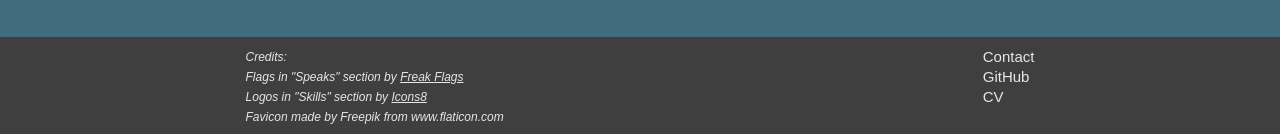
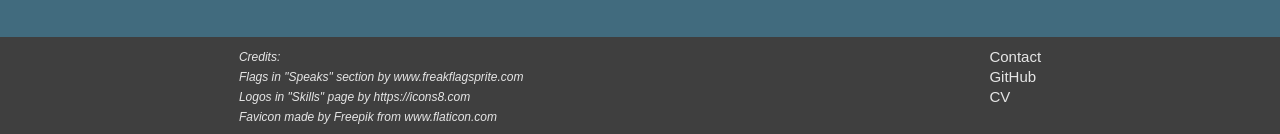
Before and after one commit to hugCarvalho/portfolio, a React (Create React App) app: page /projects in a window 1280 px wide. Shown: the part 1931-2065 px from the top of the page. Built offline with nearby package versions, Linux system fonts and the light colour scheme.

Commit message:
changed card border radius, minor corrections german

```diff
--- a/src/components/Footer/Footer.js
+++ b/src/components/Footer/Footer.js
@@ -16,27 +16,33 @@ function Footer() {
             {isLanguageEnglish
               ? `Flags in "Speaks" section by `
               : `Flags im Abschnitt "Speaks" bei `}
-            <a href="www.freakflagsprite.com" className="underline">
-              Freak Flags
+            <a
+              target="_blank"
+              rel="noopener noreferrer"
+              href="www.freakflagsprite.com"
+            >
+              www.freakflagsprite.com
             </a>
           </li>
           <li>
             {isLanguageEnglish
-              ? `Logos in "Skills" section by `
-              : `Flags im Abschnitt "Speaks" bei `}
+              ? `Logos in "Skills" page by `
+              : `Flags im Seite "Fähigkeiten" bei `}
             <a
-              href="https://icons8.com/icon/20822/ios-logo"
-              className="underline"
+              target="_blank"
+              rel="noopener noreferrer"
+              href="https://icons8.com"
+              title="icons8"
             >
-              Icons8
+              https://icons8.com
             </a>
           </li>
           <li>
-            Favicon made by{" "}
+            Favicon {isLanguageEnglish ? "made by" : "bei"}{" "}
             <a href="https://www.flaticon.com/authors/freepik" title="Freepik">
               Freepik
             </a>{" "}
-            from{" "}
+            {isLanguageEnglish ? "from" : "von"}{" "}
             <a href="https://www.flaticon.com/" title="Flaticon">
               {" "}
               www.flaticon.com
--- a/src/components/Pages/About/assets/extendedInfo.js
+++ b/src/components/Pages/About/assets/extendedInfo.js
@@ -27,9 +27,8 @@ export function ExtendedInfoEN() {
           <li>
             4. <a href="#hobbies">{hobbies}</a>
           </li>
-          <br></br>
-          <li></li>
         </ol>
+        <br></br>
         <h4 id="knowledge">{knowledge}</h4>
         <p>{""}</p>
         <p>
@@ -124,9 +123,8 @@ export function ExtendedInfoDE() {
           <li>
             4. <a href="#hobbies">{hobbies}</a>
           </li>
-          <br></br>
-          <li></li>
         </ol>
+        <br></br>
         <h4 id="knowledge">{knowledge}</h4>
         <p>{""}</p>
         <p>
--- a/src/components/Pages/Projects/ProjectCard/Card.js
+++ b/src/components/Pages/Projects/ProjectCard/Card.js
@@ -50,7 +50,7 @@ function Card() {
               <div
                 className="container__card"
                 style={{ height: backCardHeight }}
-                //onMouseLeave={() => setFrontSideActive(true)}
+                onMouseLeave={() => setFrontSideActive(true)}
               >
                 {/* CARD FRONT */}
                 <div
@@ -121,7 +121,7 @@ function Card() {
 
                     {/* Third Party used in project */}
                     <h3>Third party used:</h3>
-                    {renderThirdParty(project)}
+                    <ul>{renderThirdParty(project)}</ul>
                   </div>
 
                   {/* BUTTON FLIP CARD */}
--- a/src/components/Pages/Projects/ProjectCard/Card.scss
+++ b/src/components/Pages/Projects/ProjectCard/Card.scss
@@ -27,7 +27,7 @@
     top: 0;
     left: 0;
     backface-visibility: hidden;
-    border-radius: 20px;
+    //border-radius: 20px;
     box-shadow: 4px 4px 5px rgba(0, 0, 0, 0.4);
     transition: all 0.5s ease;
 
--- a/src/components/Pages/Projects/data/projectsData.js
+++ b/src/components/Pages/Projects/data/projectsData.js
@@ -113,7 +113,7 @@ export const projectsData = [
       thirdParty: [],
       notes: { en: "", de: "" },
     },
-    live: ["https://wizardly-shockley-4cc828.netlify.app/"],
-    code: ["https://github.com/hugCarvalho/weather_api"],
+    live: ["/"],
+    code: ["https://github.com/hugCarvalho/portfolio_website"],
   },
 ];
```
Also changed, not shown: public/temp.txt (deleted).
